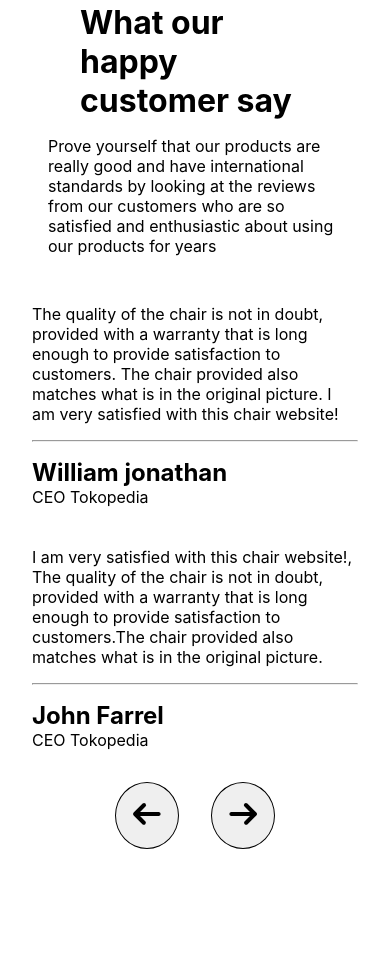
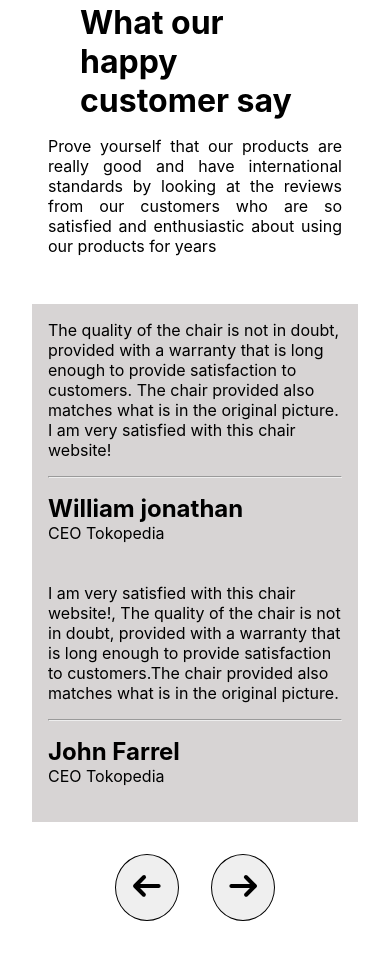
Before and after one commit to L4KsHM1/Kursinan, a website built with Vite: page index.html in a window 390 px wide. Shown: the part 2836-3789 px from the top of the page. Before the commit the page ends 3717 px from the top, so only its background shows below. Built offline with nearby package versions, Linux system fonts and the light colour scheme.

Commit message:
responsive

```diff
--- a/style.css
+++ b/style.css
@@ -75,7 +75,7 @@ a {
   align-items: center;
   gap: 5rem;
   margin-top: 4rem;
-  background-color: rgb(215, 212, 212);
+  background-color: #d7d4d4;
   padding: 1.5rem;
 }
 .product-sec h3 {
@@ -275,10 +275,14 @@ footer div {
   .customer p {
     padding: 0;
     margin: 0;
+    text-align: justify;
   }
   .customer-msg {
     grid-template-columns: repeat(1, 1fr);
     grid-template-rows: repeat(2, 1fr);
+    background-color: #d7d4d4;
+    text-align: start;
+    padding: 1rem;
   }
   footer {
     display: none;
```
